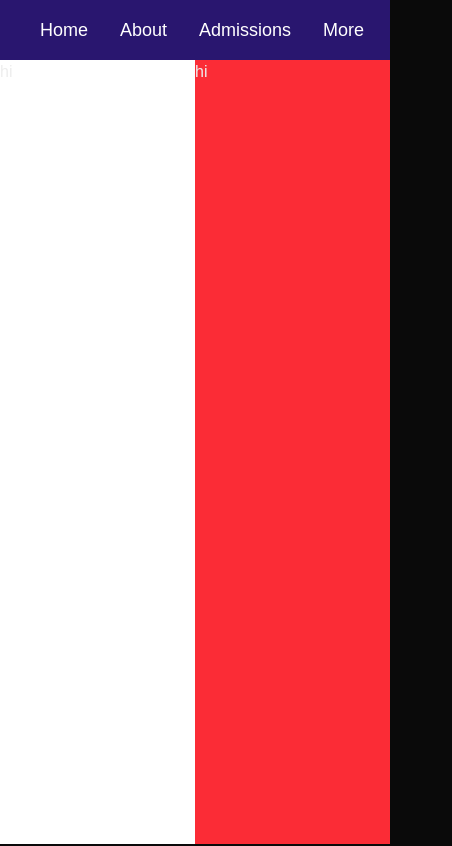
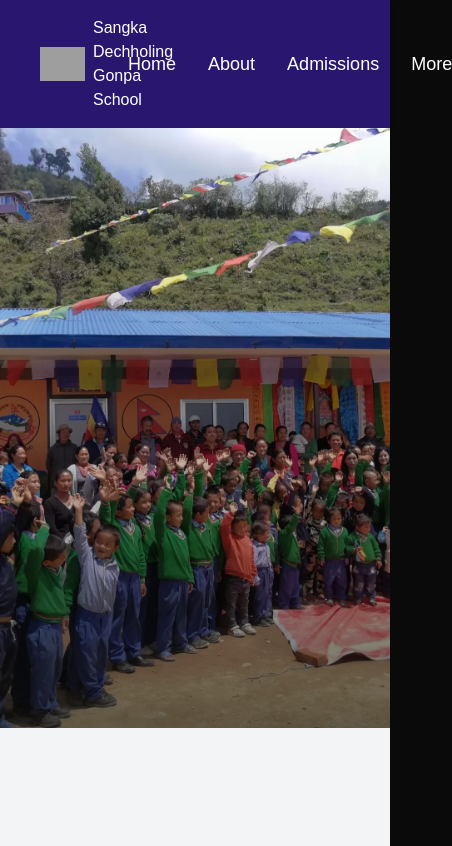
Before and after one commit to Prsnt95/school-website, a Next.js app: page / in a window 390 px wide. Shown: the top 846 px of the page, 452 px wide, since content can reach past the window. Built offline with nearby package versions, Linux system fonts and the light colour scheme; grey boxes are pictures that could not be loaded.

Commit message:
added image

```diff
--- a/src/app/page.tsx
+++ b/src/app/page.tsx
@@ -1,10 +1,56 @@
+import Image from 'next/image';
+
 import './globals.css';
 
 export default function Home() {
   return (
-    <section className="flex-1 flex items-center justify-center bg-gray-100">
-      <div className="flex-1 bg-white h-full">hi</div>
-      <div className="flex-1 bg-red-500 h-full">hi</div>
+    <section>
+      {/* Hero image block */}
+      <div className='relative w-screen h-[600px] overflow-hidden group'>
+        {/* Background image */}
+        <Image
+          src='/school1.png'
+          alt='School Image'
+          fill
+          priority
+          className='object-cover transition-transform duration-700 group-hover:scale-105'
+        />
+
+        {/* Overlay with gradient */}
+        <div className='absolute inset-0 bg-gradient-to-t from-black/60 via-black/20 to-transparent' />
+
+        {/* Hover overlay + label */}
+        <div
+          className='absolute inset-0 flex items-center justify-center
+                        bg-transparent transition-all duration-500
+                        group-hover:bg-black/40'
+        >
+          <div className='text-center !px-8'>
+            <h1
+              className='text-white text-5xl !md:text-6xl font-bold
+                         drop-shadow-2xl tracking-wide
+                         transform transition-all duration-700
+                         translate-y-4 opacity-0
+                         group-hover:translate-y-0 group-hover:opacity-100
+                         group-hover:scale-105'
+            >
+              Sangka Dechholing Gonpa School
+            </h1>
+            <div
+              className='!mt-4 w-24 h-1 bg-white !mx-auto rounded-full
+                         transform transition-all duration-700 delay-200
+                         opacity-0 scale-x-0
+                         group-hover:opacity-100 group-hover:scale-x-100'
+            />
+          </div>
+        </div>
+      </div>
+
+      {/* Rest of your page */}
+      <div className='flex-1 flex items-center justify-center bg-gray-100 h-full'>
+        <div className='flex-1 bg-white h-100'>hi</div>
+        <div className='flex-1 bg-red-500 h-100'>hi</div>
+      </div>
     </section>
   );
 }
--- a/src/components/Navbar.tsx
+++ b/src/components/Navbar.tsx
@@ -12,6 +12,7 @@ export default function Navbar() {
         {/* Logo */}
         <Link href='/' className='flex items-center gap-2 !ml-2'>
           <Image src='/logo.png' alt='School Logo' width={45} height={45} />
+          Sangka Dechholing Gonpa School
         </Link>
 
         {/* Links */}
```
Also changed, not shown: public/school1.png (added).
